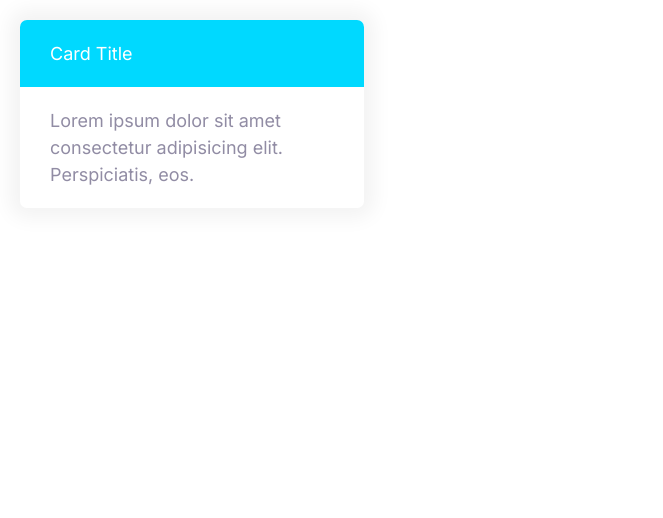
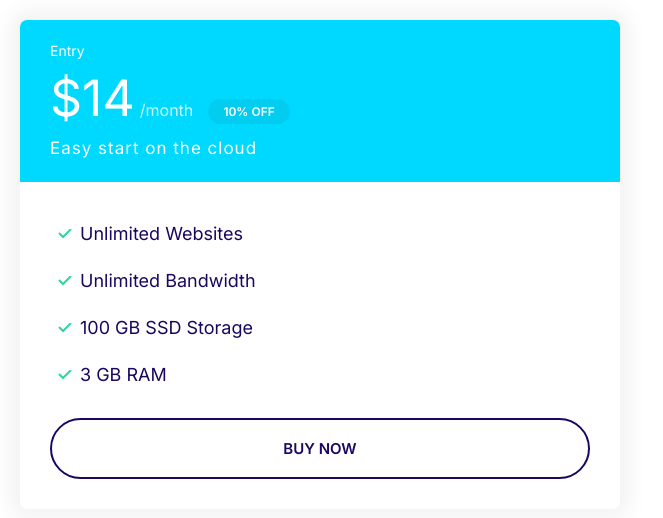
Before and after one commit to Shoaib-Admi/Moshify, a plain HTML site: page index.html in a window 1280 px wide. Shown: the whole page, without its empty margins (0-663 px from the left). Drawn offline with Linux system fonts and the light colour scheme.

Commit message:
Building plans components

```diff
--- a/css/style.css
+++ b/css/style.css
@@ -110,6 +110,7 @@ a {
 
 .badge--small {
   font-size: 1.6rem;
+  padding: 0.5rem 1.5rem;
 }
 
 @media screen and (min-width: 1024px) {
@@ -285,3 +286,49 @@ a {
   background: var(--color-secondary);
   color: #fff;
 }
+.card--secondary .badge--secondary {
+  background: #02cdf1;
+}
+
+/* Plans */
+
+.plan__name {
+  color: #fff;
+  margin: 0;
+  font-weight: 500;
+  font-size: 2.4rem;
+}
+.plan__price {
+  font-size: 6rem;
+}
+.plan__billing-cycle {
+  font-size: 2.4rem;
+  font-weight: 300;
+  opacity: 0.8;
+  margin-right: 1rem;
+}
+
+.plan__discription {
+  font-size: 2rem;
+  font-weight: 300;
+  letter-spacing: 1px;
+  display: block;
+}
+.plan .list__item {
+  margin-bottom: 2rem;
+}
+
+@media screen and (min-width: 1024px) {
+  .plan__name {
+    font-size: 1.4rem;
+  }
+  .plan__price {
+    font-size: 5rem;
+  }
+  .plan__billing-cycle {
+    font-size: 1.6rem;
+  }
+  .plan__discription {
+    font-size: 1.7rem;
+  }
+}
--- a/index.html
+++ b/index.html
@@ -15,12 +15,25 @@
     <link rel="stylesheet" href="css/style.css" />
   </head>
   <body>
-    <div style="width: 30%; padding: 2rem">
-      <div class="card card--secondary">
-        <header class="card__header">Card Title</header>
-        <div class="card__body">
-          Lorem ipsum dolor sit amet consectetur adipisicing elit. Perspiciatis,
-          eos.
+    <div style="width: 50%; padding: 2rem">
+      <div class="plan">
+        <div class="card card--secondary">
+          <header class="card__header">
+            <h3 class="plan__name">Entry</h3>
+            <span class="plan__price">$14</span>
+            <span class="plan__billing-cycle">/month</span>
+            <span class="badge badge--secondary badge--small">10% OFF</span>
+            <span class="plan__discription">Easy start on the cloud</span>
+          </header>
+          <div class="card__body">
+            <ul class="list list--tick">
+              <li class="list__item">Unlimited Websites</li>
+              <li class="list__item">Unlimited Bandwidth</li>
+              <li class="list__item">100 GB SSD Storage</li>
+              <li class="list__item">3 GB RAM</li>
+            </ul>
+            <button class="btn btn--outline btn--block">buy now</button>
+          </div>
         </div>
       </div>
     </div>
```
Also changed, not shown: components/plans.html (added, +20 -0 lines), images/popular.svg (added).
